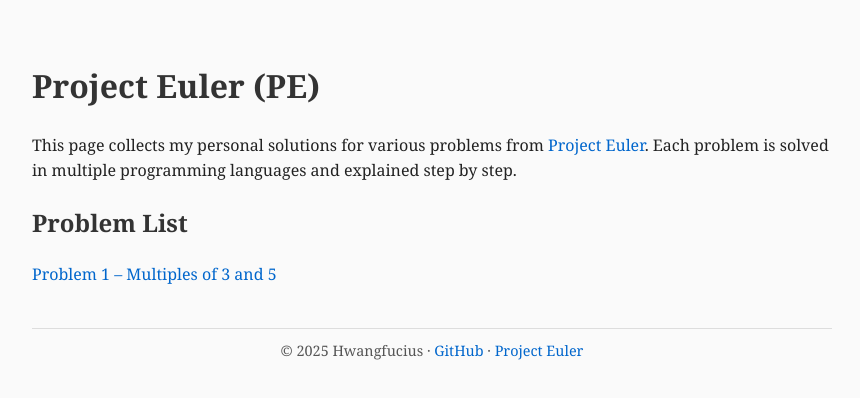
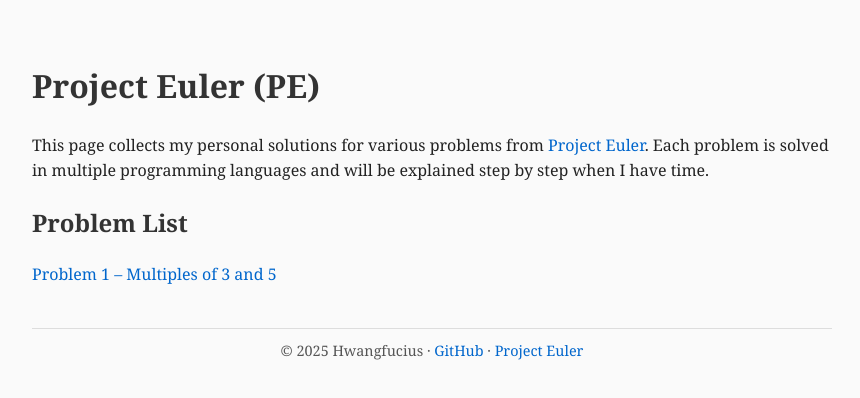
Before and after one commit to hwang-fu/project-euler, a website: page index.html in a window 1280 px wide. Shown: the whole page, without its empty margins (208-1068 px from the left). Drawn offline with Linux system fonts and the light colour scheme.

Commit message:
disclaimer

```diff
--- a/index.html
+++ b/index.html
@@ -53,7 +53,7 @@
   <p>
     This page collects my personal solutions for various problems from
     <a href="https://projecteuler.net" target="_blank">Project Euler</a>.
-    Each problem is solved in multiple programming languages and explained step by step.
+    Each problem is solved in multiple programming languages and will be explained step by step when I have time.
   </p>
 
   <h2>Problem List</h2>
```
